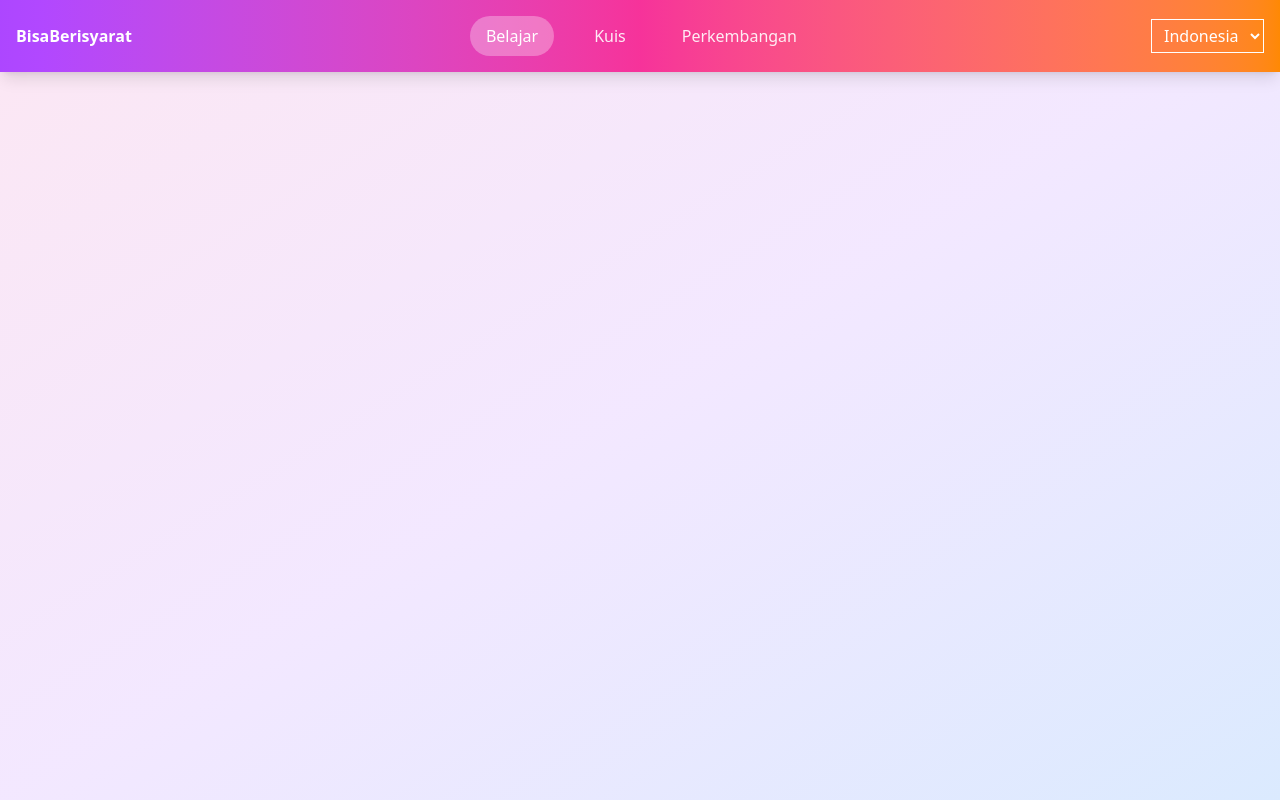
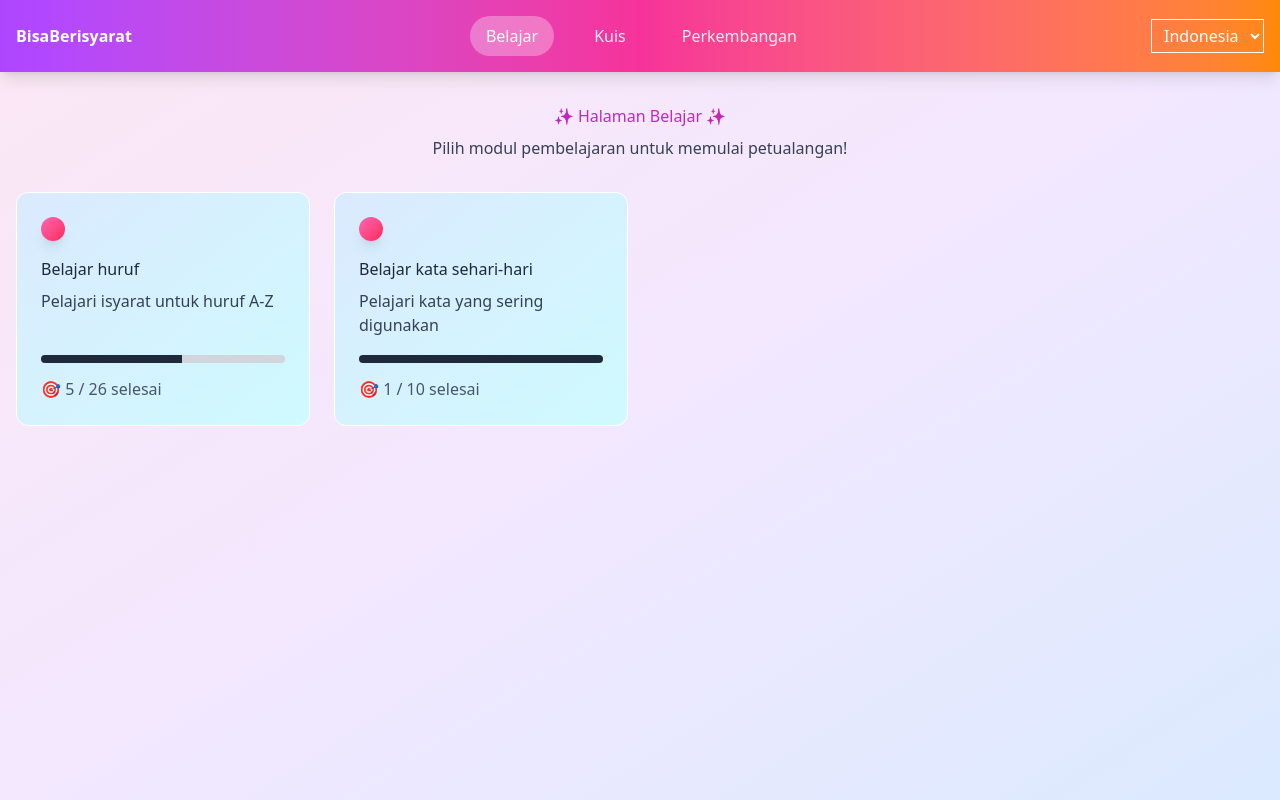
Before and after one commit to AminBadani/bisa-berisyarat, a React (Vite) app: page /#/belajar in a window 1280 px wide. Before the commit this address had no page. Built offline with nearby package versions, Linux system fonts and the light colour scheme.

Commit message:
arahkan route dari halaman utama ke halaman belajar

```diff
--- a/src/App.tsx
+++ b/src/App.tsx
@@ -1,17 +1,19 @@
-import { HashRouter, Route, Routes } from 'react-router'
+import { HashRouter, Navigate, Route, Routes } from 'react-router'
 import Belajar from './pages/belajar'
 import Navbar from './components/Navbar'
+import Perkembangan from './pages/perkembangan'
 
 function App() {
   return (
     <div className="min-h-screen bg-linear-to-br from-pink-100 via-purple-100 to-blue-100">
-      <Navbar />
       <HashRouter>
-          <Routes>
-            <Route path="/" element={ <Belajar /> } />
-            <Route path="/kuis"  element={ <>Kuis</> } />
-            <Route path="/perkembangan" element={ <>Perkembangan</> } />
-          </Routes>
+        <Navbar />
+        <Routes>
+          <Route path="/" element={<Navigate to="/belajar" replace />} />
+          <Route path="/belajar" element={<Belajar />} />
+          <Route path="/kuis" element={<>Kuis</>} />
+          <Route path="/perkembangan" element={<Perkembangan />} />
+        </Routes>
       </HashRouter>
     </div>
   )
```
